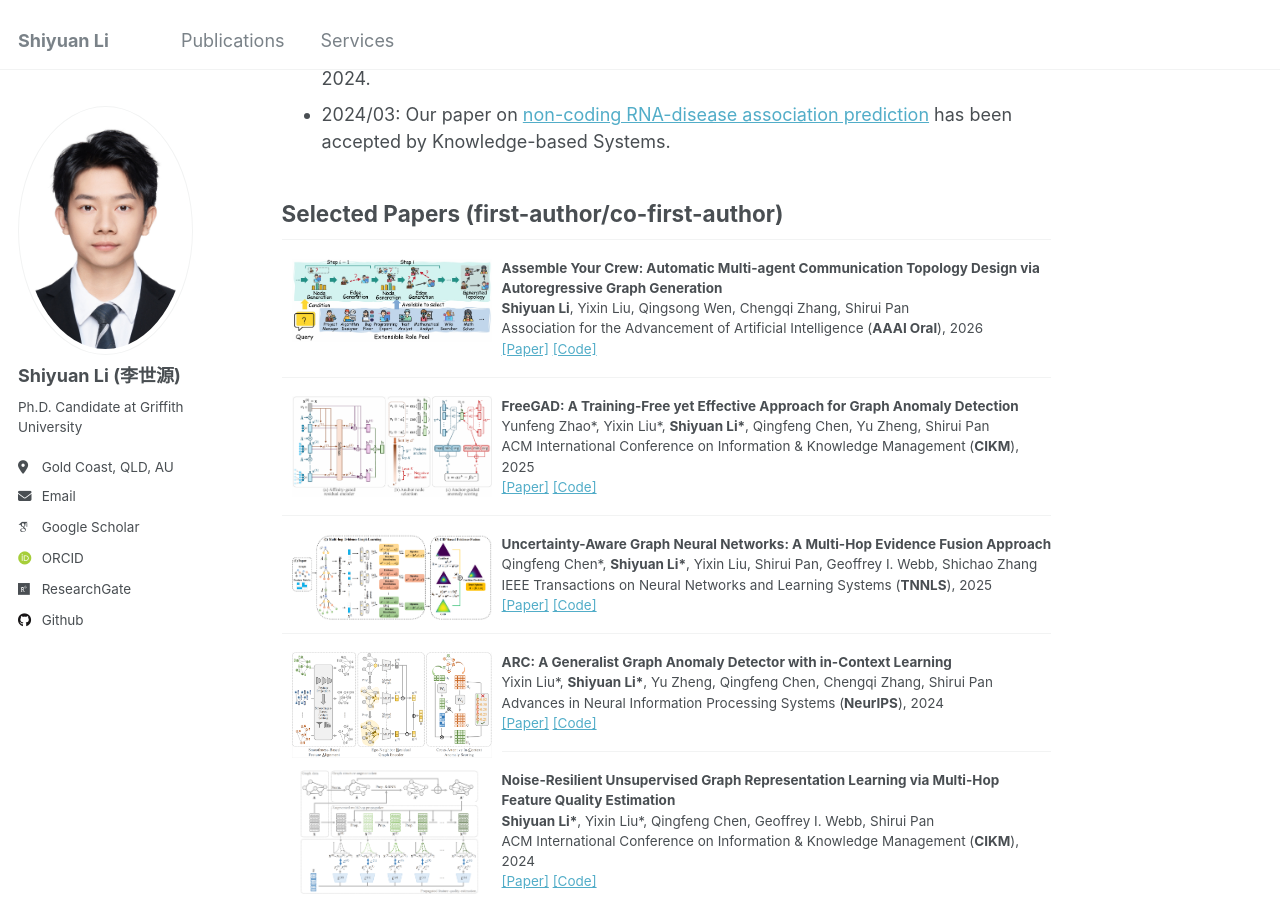
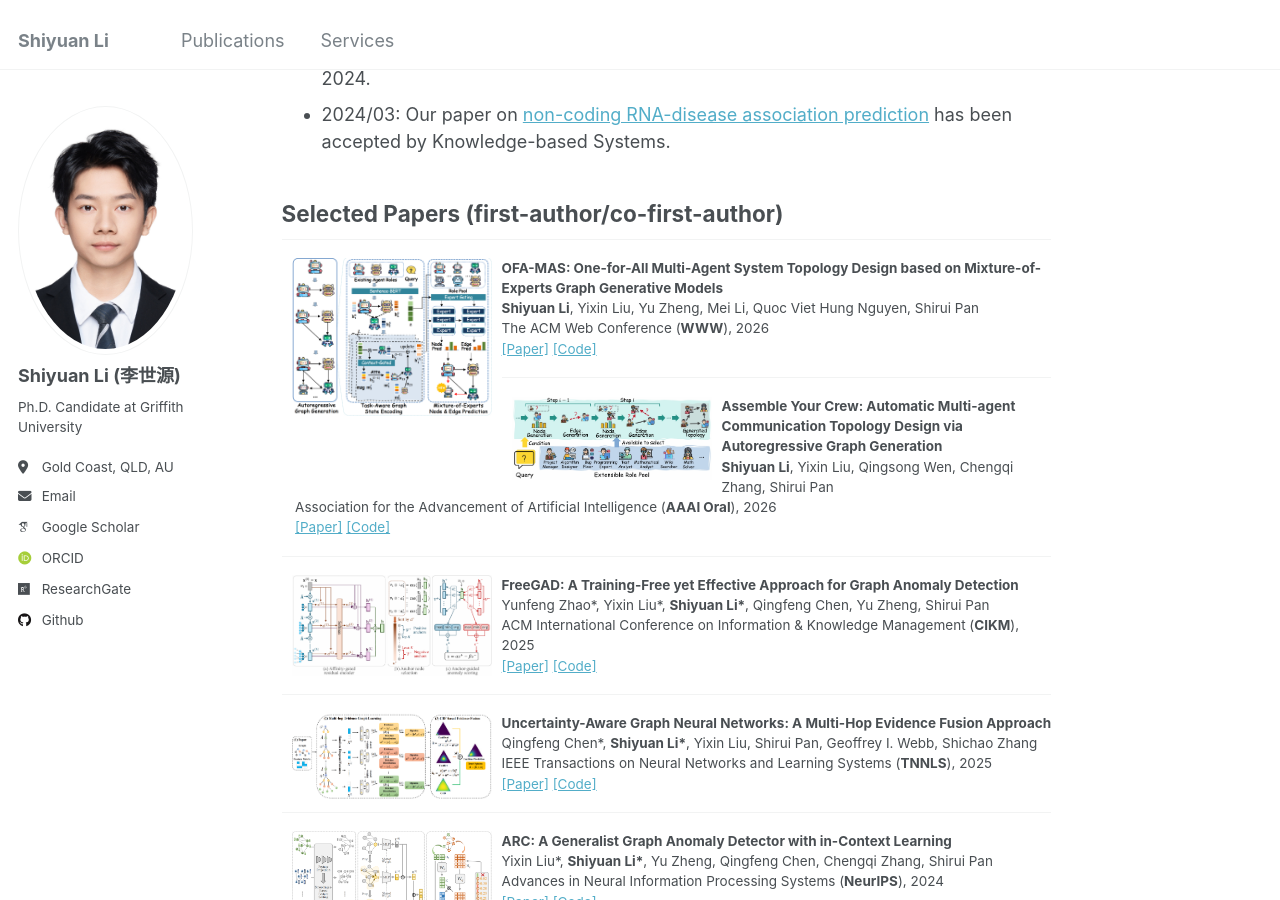
Before and after one commit to Shiy-Li/Shiy-Li.github.io, a Jekyll site: the page built from _pages/about.md, in a window 1280 px wide and 900 px high, scrolled down 752 px. Built offline with Jekyll 4.4.1, drawn with Linux system fonts in a browser that asks for light colours; some web fonts are replaced.

Commit message:
Update about.md

```diff
--- a/_pages/about.md
+++ b/_pages/about.md
@@ -26,6 +26,21 @@ News
 
 Selected Papers (first-author/co-first-author)
 ------
+
+<dl>
+  <dt><img align="left" width="200" hspace="10"  wspace="20" src="/images/OFA-MAS.png"></dt>
+  <!-- <div style="min-height: 0px;"> -->
+  <dd><strong>OFA-MAS: One-for-All Multi-Agent System Topology Design based on Mixture-of-Experts Graph Generative Models</strong></dd>
+  <dd><strong>Shiyuan Li</strong>, Yixin Liu, Yu Zheng, Mei Li, Quoc Viet Hung Nguyen, Shirui Pan</dd>
+  <dd> The ACM Web Conference (<strong>WWW</strong>), 2026</dd>
+  <dd>
+    <a href="https://arxiv.org/abs/2601.12996">[Paper]</a>
+    <a href="https://github.com/shiy-li/OFA-MAS">[Code]</a>
+  </dd>
+  <!-- </div> -->
+</dl>
+
+---
 
 <dl>
   <dt><img align="left" width="200" hspace="10"  wspace="20" src="/images/ARG-Designer.jpg"></dt>
```
